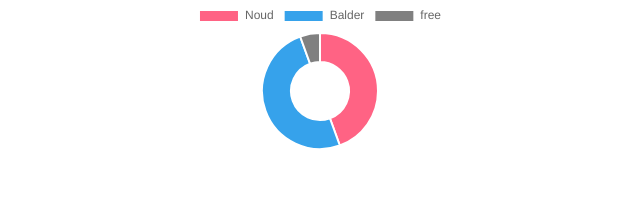
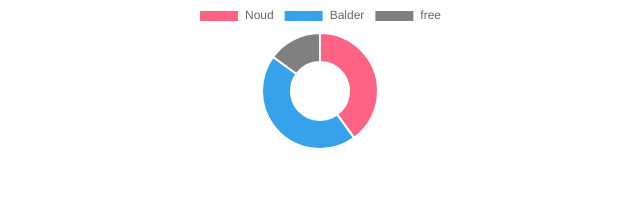
Before and after one commit to noud/cra-chart, a React (Create React App) app: page / in a window 1280 px wide. Shown: the top 200 px of the page, without its empty margins (320-960 px from the left). Built offline with nearby package versions, Linux system fonts and the light colour scheme.

Commit message:
getRemainer

```diff
--- a/src/components/DataVisualizer.js
+++ b/src/components/DataVisualizer.js
@@ -1,7 +1,7 @@
 import React from 'react';
 import MyChart from './MyChart';
 
-const data = [40, 45, 5];
+const data = [40, 45];
 
 function DataVisualizer() {
   return (
--- a/src/components/MyChart.js
+++ b/src/components/MyChart.js
@@ -39,8 +39,18 @@ class MyChart extends React.Component {
     console.log(this.chartReference); // returns a Chart.js instance reference
   }
 
+  getRemainer(values) {
+    var total = 0;
+    values.map((value) => (
+      total += value
+    ));
+    let rest = 100 - total;
+    return rest > 0 ? rest : 0;
+  }
+
   render() {
-    const { data: dataValues } = this.props;
+    var { data: dataValues } = this.props;
+    dataValues.push(this.getRemainer(dataValues));
 
     // const data = (canvas) => {
     //     const ctx = canvas.getContext("2d")
```
